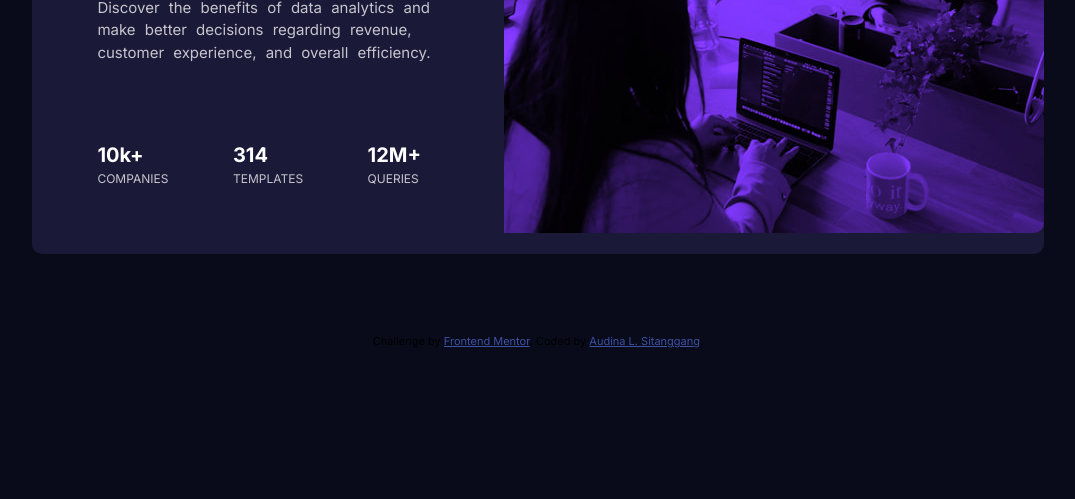
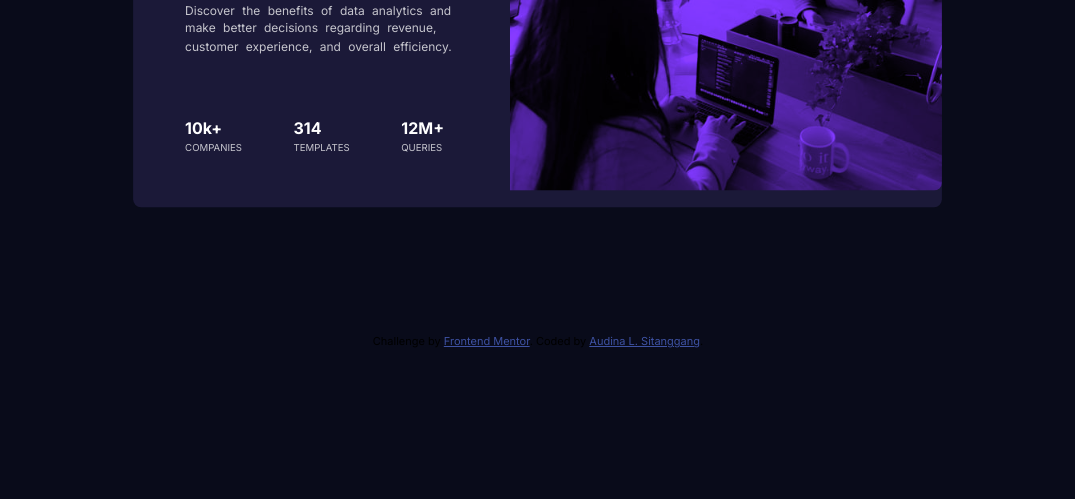
Before and after one commit to audinastgg/stats-preview-card-component, a plain HTML site: page index.html in a window 1280 px wide. Shown: the part 301-800 px from the top of the page, without its empty margins (102-1177 px from the left). Drawn offline with Linux system fonts and the light colour scheme.

Commit message:
stats preview card component

```diff
--- a/style.css
+++ b/style.css
@@ -22,6 +22,7 @@ body {
     border-radius: 10px;
     border: none;
     margin: 80px 0;
+    transform: scale(0.8);
 }
 .images {
     float: right;
```
Also changed, not shown: 1 other file.
